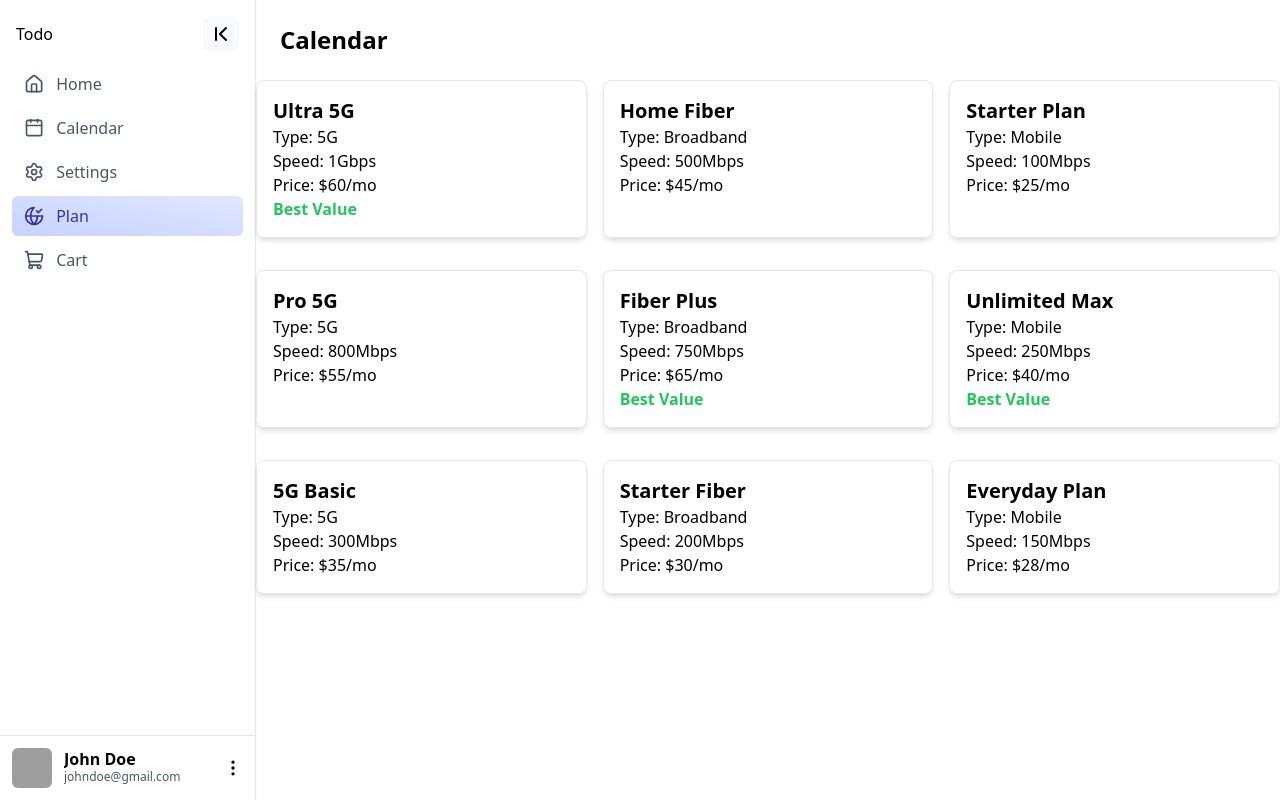
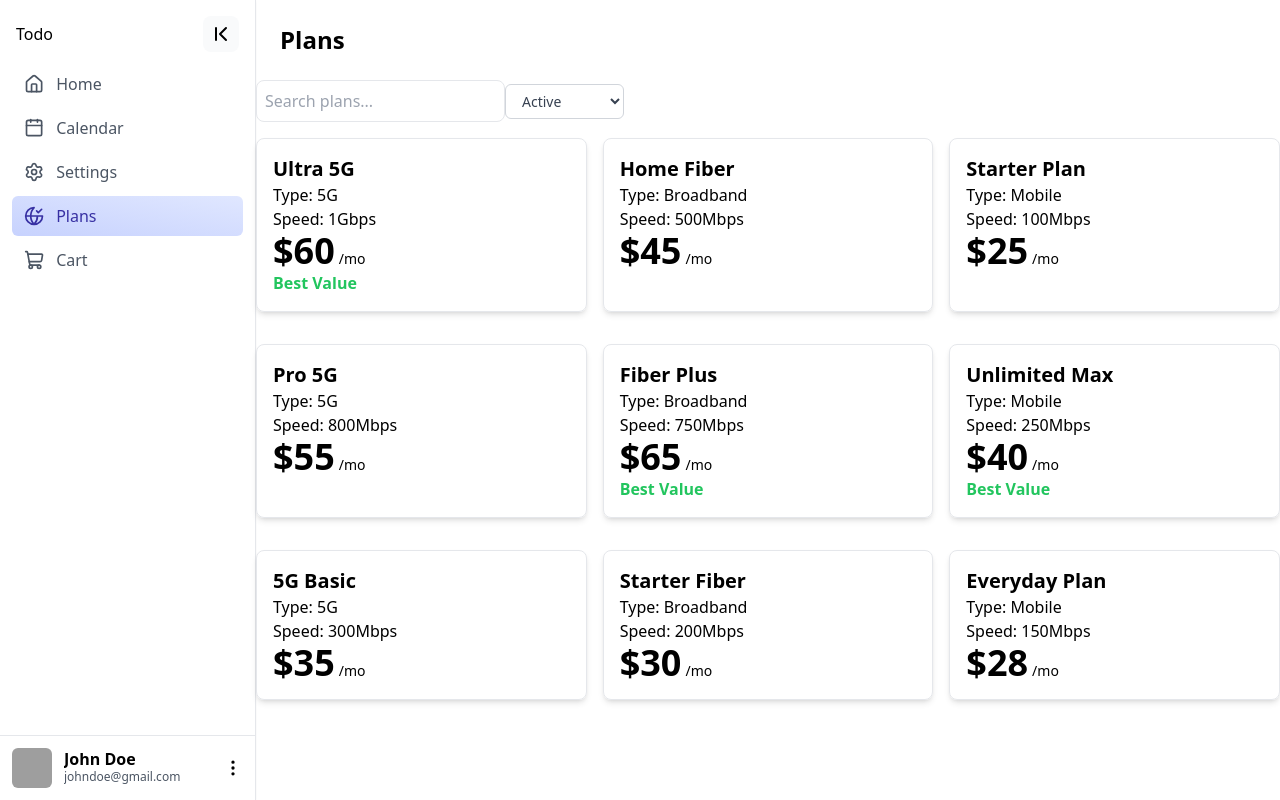
Before and after one commit to sriyuthyerramshetty-bot/DE-cognizant-project, a React (Vite) app: page /plan in a window 1280 px wide. Built offline with nearby package versions, Linux system fonts and the light colour scheme; grey boxes are pictures that could not be loaded.

Commit message:
Added search bar and dropdown to Plans Page, not yet functional or styled.

```diff
--- a/src/App.jsx
+++ b/src/App.jsx
@@ -16,7 +16,7 @@ function App() {
         <SidebarItem icon={<Home />} text="Home" to="/" end />
         <SidebarItem icon={<Calendar />} text="Calendar" to="/calendar" />
         <SidebarItem icon={<Settings />} text="Settings" to="/settings" />
-        <SidebarItem icon={<GlobeCheck />} text="Plan" to="/plan" />
+        <SidebarItem icon={<GlobeCheck />} text="Plans" to="/plan" />
         <SidebarItem icon={<ShoppingCart />} text="Cart" to="/cart" />
       </Sidebar>
 
--- a/src/pages/PlanPage.jsx
+++ b/src/pages/PlanPage.jsx
@@ -1,16 +1,40 @@
 function PlanPage({ plans }) {
     return (
         <>
+            {/* Header section */}
             <div className="p-6">
-                <h1 className="text-2xl font-semibold">Calendar</h1>
+                <h1 className="text-2xl font-semibold">Plans</h1>
             </div>
+
+            {/* Search and filter section */}
+            <div className="">
+                <input
+                    type="text"
+                    placeholder="Search plans..."
+                    className="border p-2 rounded-lg mb-4"
+                />
+                <select
+                    value={"all"}
+                    onChange={() => (console.log("filter changed"))}
+                    className="rounded-md border border-gray-300 bg-white px-3 py-1.5 text-sm text-gray-700 outline-none focus:border-gray-400"
+                    aria-label="Task category"
+                >
+                    <option value="active">Active</option>
+                    <option value="completed">Completed</option>
+                </select>
+            </div>
+
+            {/* Display the plans in a grid layout */}
             <div className="grid grid-cols-3 gap-4">
                 {plans.map((plan) => (
                     <div key={plan.id} className="border p-4 mb-4 rounded-lg shadow-md">
                         <h2 className="text-xl font-semibold">{plan.name}</h2>
                         <p>Type: {plan.type}</p>
                         <p>Speed: {plan.speed}</p>
-                        <p>Price: {plan.price}</p>
+                        <div className="flex items-baseline gap-1">
+                            <span className="text-4xl font-bold">{plan.price.split('/')[0]}</span>
+                            <span className="text-sm">/{plan.price.split('/')[1]}</span>
+                        </div>
                         {plan.bestValue && <p className="text-green-500 font-bold">Best Value</p>}
                     </div>
                 ))}
```
Also changed, not shown: 1 other file (tests, documents, lock files or other folders).
